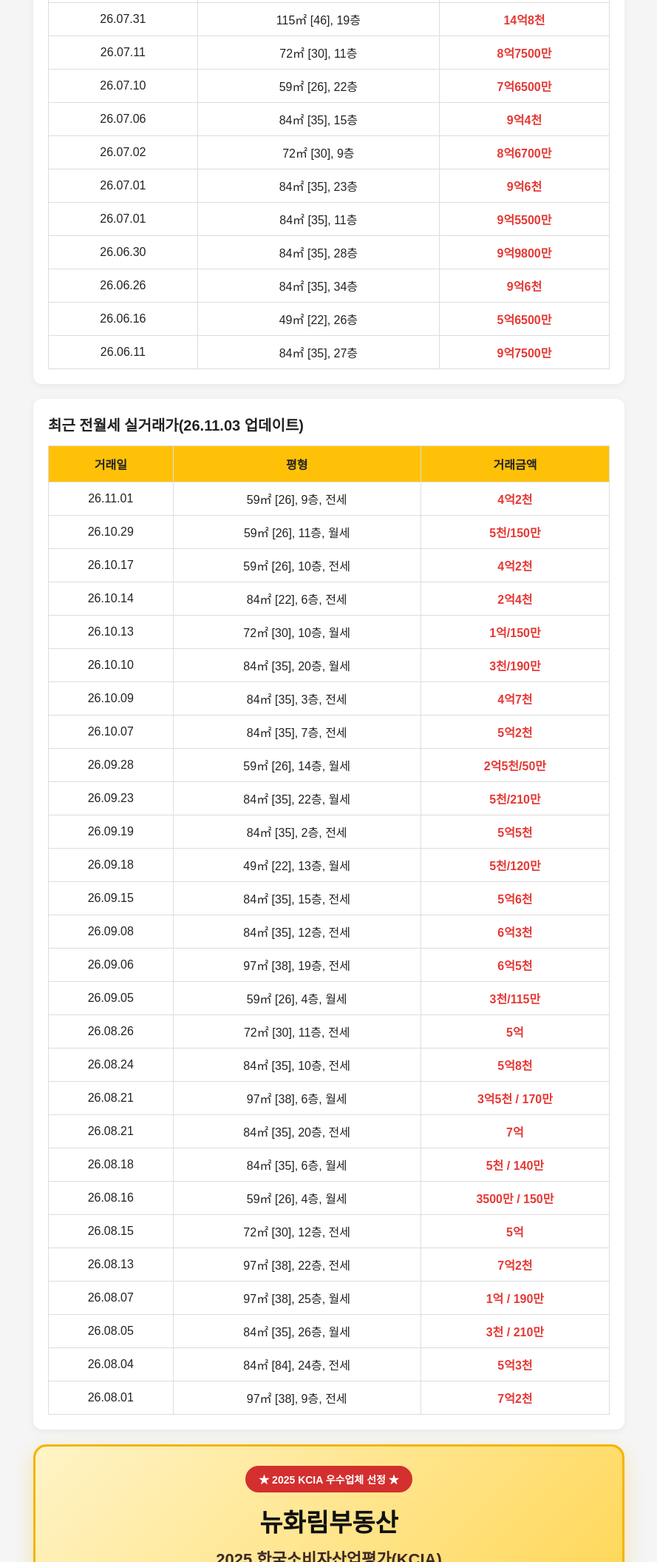
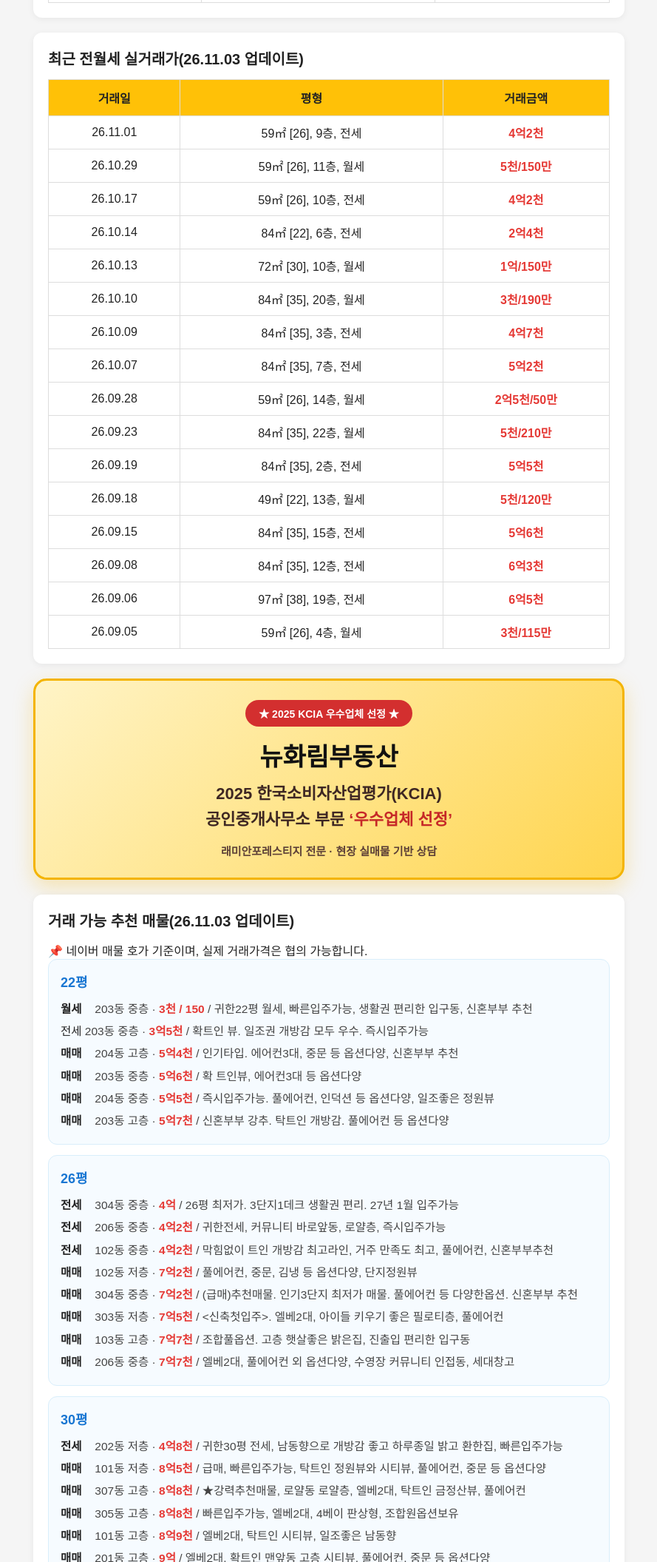
Before and after one commit to koreahwalim-coder/raemian-landing, a plain HTML site: page index.html in a window 1280 px wide. Shown: the part 1216-3327 px from the top of the page at 74% size, without its empty margins (195-1084 px from the left). Drawn offline with Linux system fonts and the light colour scheme.

Commit message:
Remove outdated property listings from index.html
Removed outdated property listings from the table.

```diff
--- a/index.html
+++ b/index.html
@@ -330,17 +330,6 @@ td {
             <tr><td>26.08.08</td><td>97㎡ [38], 7층</td><td class="price">12억2천</td></tr>
             <tr><td>26.08.07</td><td>84㎡ [35], 27층</td><td class="price">9억6천</td></tr>
             <tr><td>26.08.01</td><td>84㎡ [35], 17층</td><td class="price">9억6천</td></tr>
-            <tr><td>26.07.31</td><td>115㎡ [46], 19층</td><td class="price">14억8천</td></tr>
-            <tr><td>26.07.11</td><td>72㎡ [30], 11층</td><td class="price">8억7500만</td></tr>
-            <tr><td>26.07.10</td><td>59㎡ [26], 22층</td><td class="price">7억6500만</td></tr>
-            <tr><td>26.07.06</td><td>84㎡ [35], 15층</td><td class="price">9억4천</td></tr>
-            <tr><td>26.07.02</td><td>72㎡ [30], 9층</td><td class="price">8억6700만</td></tr>
-            <tr><td>26.07.01</td><td>84㎡ [35], 23층</td><td class="price">9억6천</td></tr>
-            <tr><td>26.07.01</td><td>84㎡ [35], 11층</td><td class="price">9억5500만</td></tr>
-            <tr><td>26.06.30</td><td>84㎡ [35], 28층</td><td class="price">9억9800만</td></tr>
-            <tr><td>26.06.26</td><td>84㎡ [35], 34층</td><td class="price">9억6천</td></tr>
-            <tr><td>26.06.16</td><td>49㎡ [22], 26층</td><td class="price">5억6500만</td></tr>
-            <tr><td>26.06.11</td><td>84㎡ [35], 27층</td><td class="price">9억7500만</td></tr>
 
         </table>
     </div>
@@ -365,18 +354,6 @@ td {
             <tr><td>26.09.08</td><td>84㎡ [35], 12층, 전세</td><td class="price">6억3천</td></tr>
             <tr><td>26.09.06</td><td>97㎡ [38], 19층, 전세</td><td class="price">6억5천</td></tr>
             <tr><td>26.09.05</td><td>59㎡ [26], 4층, 월세</td><td class="price">3천/115만</td></tr>
-            <tr><td>26.08.26</td><td>72㎡ [30], 11층, 전세</td><td class="price">5억</td></tr>
-            <tr><td>26.08.24</td><td>84㎡ [35], 10층, 전세</td><td class="price">5억8천</td></tr>
-            <tr><td>26.08.21</td><td>97㎡ [38], 6층, 월세</td><td class="price">3억5천 / 170만</td></tr>
-            <tr><td>26.08.21</td><td>84㎡ [35], 20층, 전세</td><td class="price">7억</td></tr>
-            <tr><td>26.08.18</td><td>84㎡ [35], 6층, 월세</td><td class="price">5천 / 140만</td></tr>
-            <tr><td>26.08.16</td><td>59㎡ [26], 4층, 월세</td><td class="price">3500만 / 150만</td></tr>
-            <tr><td>26.08.15</td><td>72㎡ [30], 12층, 전세</td><td class="price">5억</td></tr>
-            <tr><td>26.08.13</td><td>97㎡ [38], 22층, 전세</td><td class="price">7억2천</td></tr>
-            <tr><td>26.08.07</td><td>97㎡ [38], 25층, 월세</td><td class="price">1억 / 190만</td></tr>
-            <tr><td>26.08.05</td><td>84㎡ [35], 26층, 월세</td><td class="price">3천 / 210만</td></tr>
-            <tr><td>26.08.04</td><td>84㎡ [84], 24층, 전세</td><td class="price">5억3천</td></tr>
-            <tr><td>26.08.01</td><td>97㎡ [38], 9층, 전세</td><td class="price">7억2천</td></tr>
 
         </table>
     </div>
```
